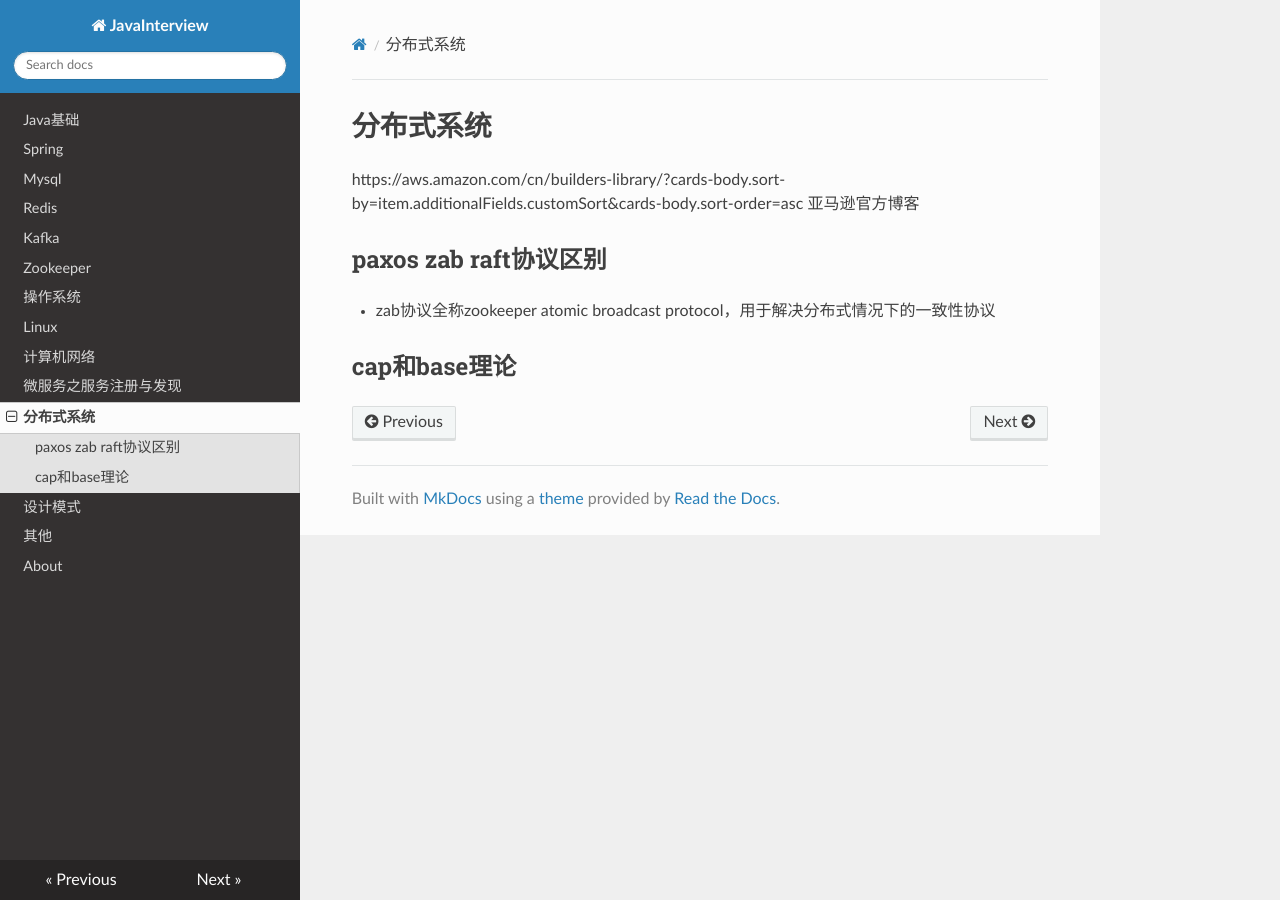
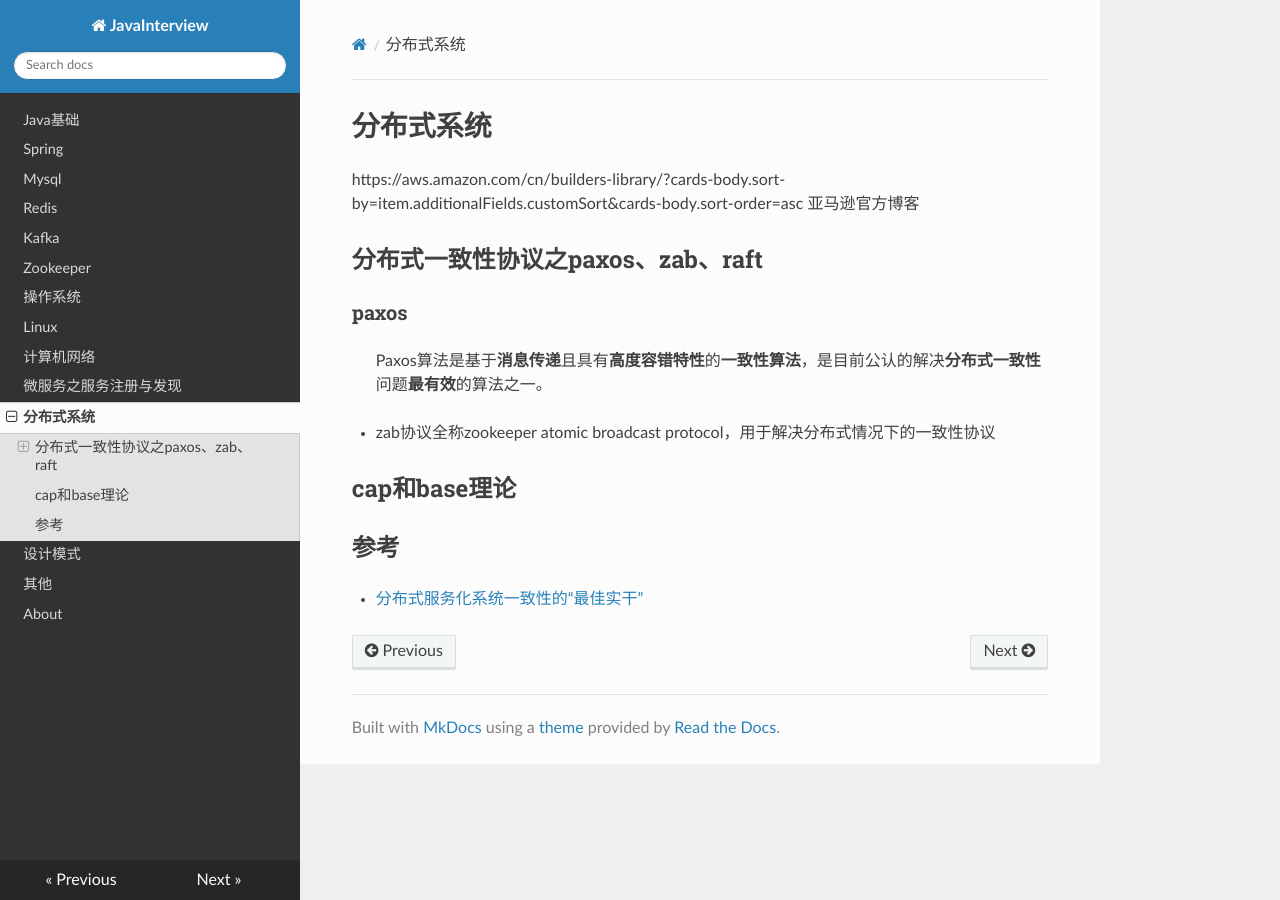
Before and after one commit to MingkeVan/java-interview, an MkDocs documentation site: the page built from docs/interview-distributed-systems.md, in a window 1280 px wide. Built offline with MkDocs 1.6.1, drawn with Linux system fonts in a browser that asks for light colours; nearby versions of some CDN libraries.

```diff
--- a/docs/interview-distributed-systems.md
+++ b/docs/interview-distributed-systems.md
@@ -2,8 +2,17 @@
 
 https://aws.amazon.com/cn/builders-library/?cards-body.sort-by=item.additionalFields.customSort&cards-body.sort-order=asc 亚马逊官方博客
 
-## paxos zab raft协议区别
+## 分布式一致性协议之paxos、zab、raft
+### paxos
+
+> Paxos算法是基于**消息传递**且具有**高度容错特性**的**一致性算法**，是目前公认的解决**分布式一致性**问题**最有效**的算法之一。
+
 * zab协议全称zookeeper atomic broadcast protocol，用于解决分布式情况下的一致性协议
 
+## cap和base理论
 
-## cap和base理论
+
+
+## 参考
+
+* [分布式服务化系统一致性的“最佳实干”](https://www.jianshu.com/p/1156151e20c8)
```
Also changed, not shown: docs/interview-microservice.md (+4 -0 lines), docs/interview-problems.md (added, +8 -0 lines), docs/interview-zookeeper.md (+83 -1 lines).
